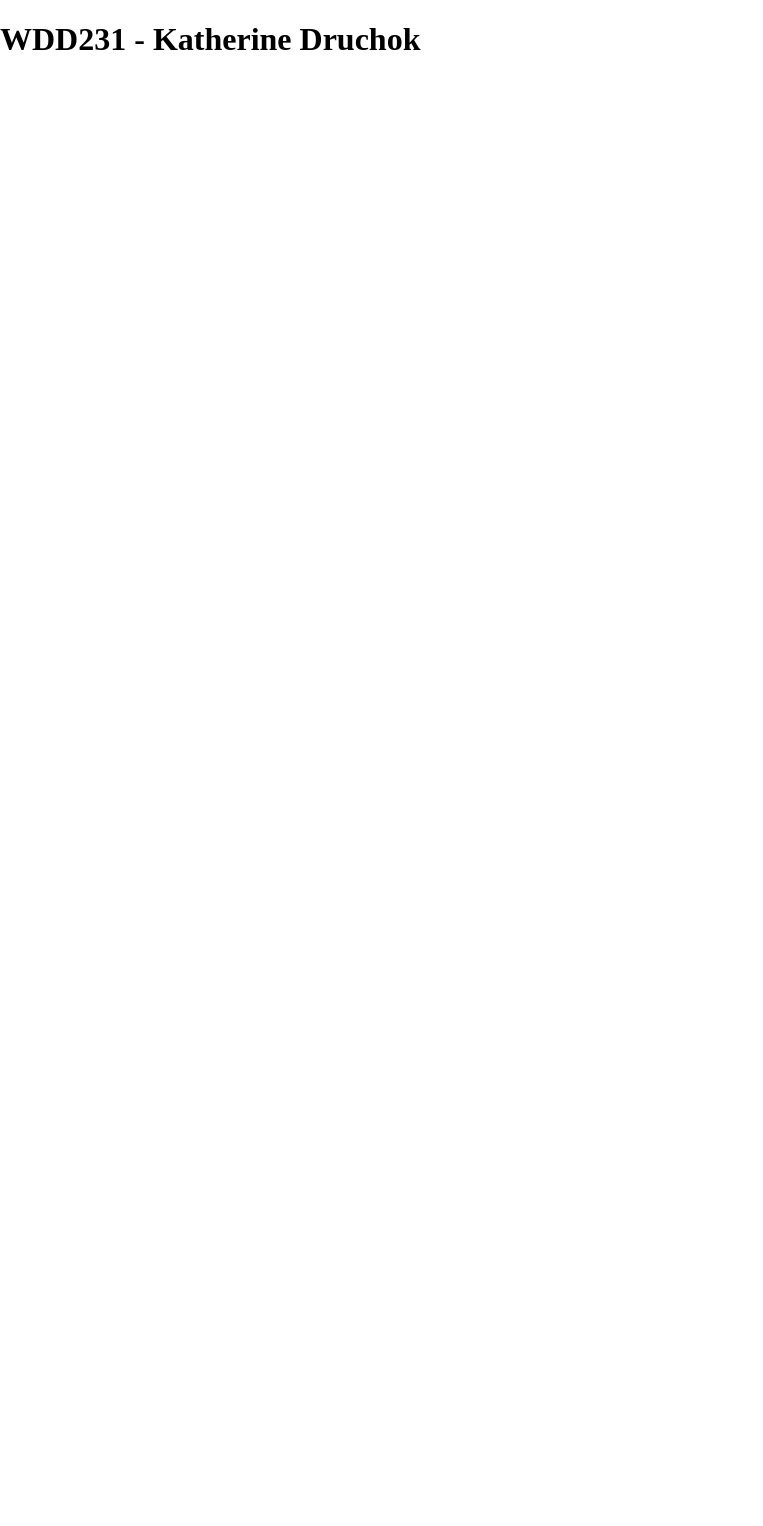
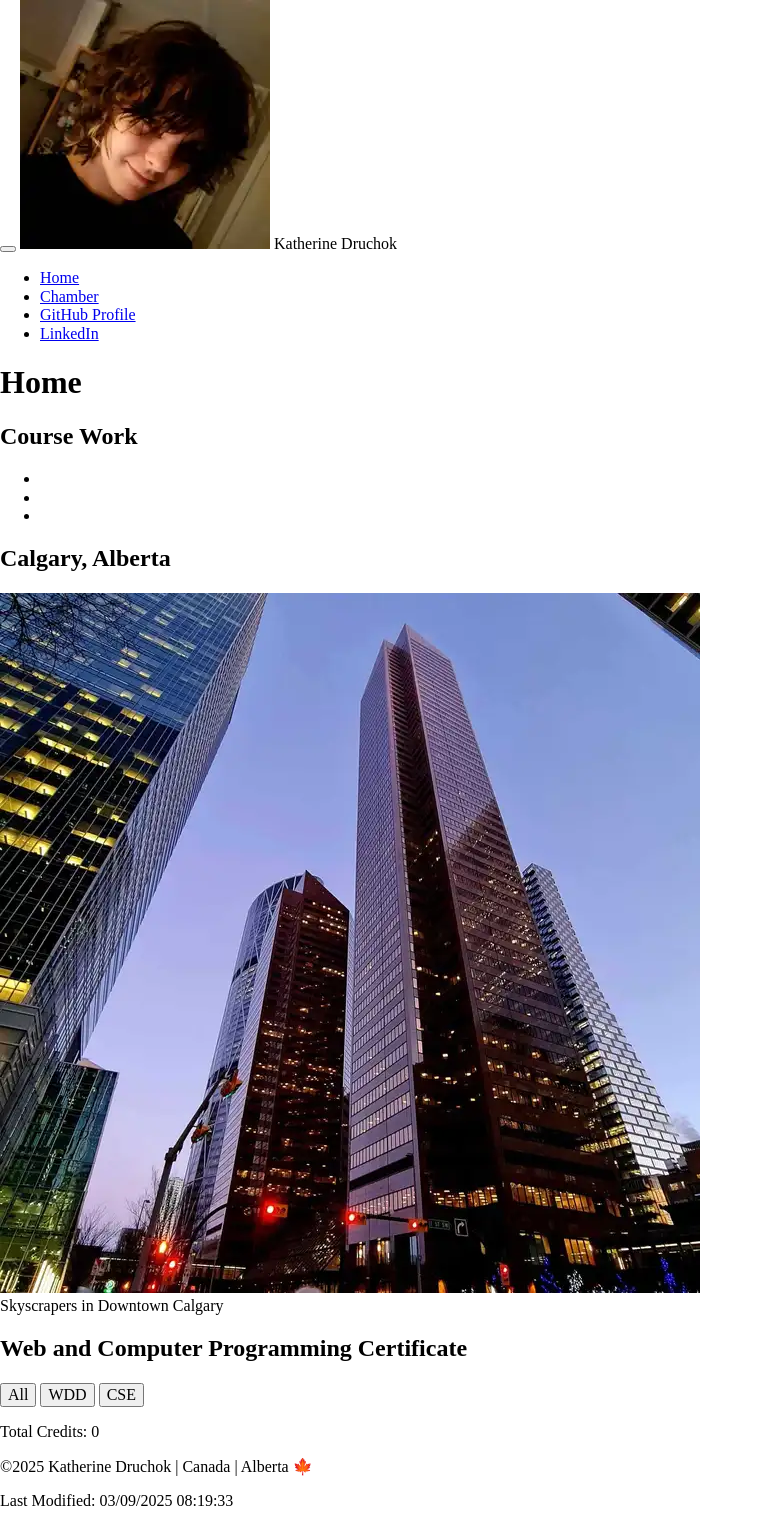
Before and after one commit to 0x-moon-x0/wdd231, a plain HTML site: page index.html in a window 1280 px wide. Shown: the whole page, without its empty margins (0-763 px from the left). Before the commit the page ends 800 px from the top, so only its background shows below. Drawn offline with Linux system fonts and the light colour scheme.

Commit message:
started on creating the course home page

```diff
--- a/index.html
+++ b/index.html
@@ -3,11 +3,76 @@
 <head>
     <meta charset="UTF-8">
     <meta name="viewport" content="width=device-width, initial-scale=1.0">
-    <title>Main Page</title>
+    <title>Course Home Page</title>
+    <meta name="author" content="Katherine Druchok">
+    <meta name="description" content="A home page for the WDD231 course.">
     <link rel="stylesheet" href="styles/normalize.css">
-    <!-- or <link rel="stylesheet" href="https://cdnjs.cloudflare.com/ajax/libs/normalize/8.0.1/normalize.min.css"> -->
+    <link rel="stylesheet" href="styles/home.css">
+    <link rel="stylesheet" href="styles/home-large.css">
+    <link rel="preconnect" href="https://fonts.googleapis.com">
+    <link rel="preconnect" href="https://fonts.gstatic.com" crossorigin>
+    <link href="https://fonts.googleapis.com/css2?family=Urbanist:ital,wght@0,100..900;1,100..900&display=swap" rel="stylesheet">
+    <script src="scripts/navigation.js" defer></script>
+    <script src="scripts/course.js" defer></script>
+    <script src="scripts/date.js" defer></script>
 </head>
+
 <body>
-    <h1>WDD231 - Katherine Druchok</h1>
+
+    <header>
+        <button id="menu"></button>
+        <img src="images/selfie.webp" alt="Katherine Druchok Selfie">
+        <span>Katherine Druchok</span>
+
+        <div class="nav-container">
+            <nav>
+                <ul class="navbar">
+                    <li><a href="index.html">Home</a></li>
+                    <li><a href="#">Chamber</a></li>
+                    <li><a href="https://github.com/0x-moon-x0">GitHub Profile</a></li>
+                    <li><a href="www.linkedin.com/in/katherine-druchok">LinkedIn</a></li>
+                </ul>
+            </nav>
+        </div>
+    </header>
+
+    <main>
+        <h1>Home</h1>
+
+        <section id="course">
+            <h2>Course Work</h2>
+            <ul>
+                <li> </li>
+                <li> </li>
+                <li> </li>
+            </ul>
+        </section>
+
+        <section id="place">
+            <h2>Calgary, Alberta</h2>
+            <img src="images/downtown.webp" alt="Calgary, Downtown">
+            <figcaption>Skyscrapers in Downtown Calgary</figcaption>
+        </section>
+
+        <section id="certificate">
+            <h2>Web and Computer Programming Certificate</h2>
+
+            <div id="filter-buttons">
+                <button id="all-btn">All</button>
+                <button id="wdd-btn">WDD</button>
+                <button id="cse-btn">CSE</button>
+            </div>
+
+            <div id="courses-list"></div>
+
+            <p>Total Credits: <span id="total-credits">0</span></p>
+        </section>
+    </main>
+
+    <footer>
+        <p>©<span id="currentyear"></span> Katherine Druchok | Canada | Alberta 🍁</p>
+        <p>Last Modified: <span id="lastModified"></span></p>
+    </footer>
+
 </body>
 </html>
--- /dev/null
+++ b/scripts/course.js
@@ -0,0 +1,105 @@
+const courses = [
+    {
+        subject: 'CSE',
+        number: 110,
+        title: 'Introduction to Programming',
+        credits: 2,
+        certificate: 'Web and Computer Programming',
+        description: 'This course will introduce students to programming. It will introduce the building blocks of programming languages (variables, decisions, calculations, loops, array, and input/output) and use them to solve problems.',
+        technology: [
+            'Python'
+        ],
+        completed: true
+    },
+    {
+        subject: 'WDD',
+        number: 130,
+        title: 'Web Fundamentals',
+        credits: 2,
+        certificate: 'Web and Computer Programming',
+        description: 'This course introduces students to the World Wide Web and to careers in web site design and development. The course is hands on with students actually participating in simple web designs and programming. It is anticipated that students who complete this course will understand the fields of web design and development and will have a good idea if they want to pursue this degree as a major.',
+        technology: [
+            'HTML',
+            'CSS'
+        ],
+        completed: true
+    },
+    {
+        subject: 'CSE',
+        number: 111,
+        title: 'Programming with Functions',
+        credits: 2,
+        certificate: 'Web and Computer Programming',
+        description: 'CSE 111 students become more organized, efficient, and powerful computer programmers by learning to research and call functions written by others; to write, call , debug, and test their own functions; and to handle errors within functions. CSE 111 students write programs with functions to solve problems in many disciplines, including business, physical science, human performance, and humanities.',
+        technology: [
+            'Python'
+        ],
+        completed: true
+    },
+    {
+        subject: 'CSE',
+        number: 210,
+        title: 'Programming with Classes',
+        credits: 2,
+        certificate: 'Web and Computer Programming',
+        description: 'This course will introduce the notion of classes and objects. It will present encapsulation at a conceptual level. It will also work with inheritance and polymorphism.',
+        technology: [
+            'C#'
+        ],
+        completed: true
+    },
+    {
+        subject: 'WDD',
+        number: 131,
+        title: 'Dynamic Web Fundamentals',
+        credits: 2,
+        certificate: 'Web and Computer Programming',
+        description: 'This course builds on prior experience in Web Fundamentals and programming. Students will learn to create dynamic websites that use JavaScript to respond to events, update content, and create responsive user experiences.',
+        technology: [
+            'HTML',
+            'CSS',
+            'JavaScript'
+        ],
+        completed: true
+    },
+    {
+        subject: 'WDD',
+        number: 231,
+        title: 'Frontend Web Development I',
+        credits: 2,
+        certificate: 'Web and Computer Programming',
+        description: 'This course builds on prior experience with Dynamic Web Fundamentals and programming. Students will focus on user experience, accessibility, compliance, performance optimization, and basic API usage.',
+        technology: [
+            'HTML',
+            'CSS',
+            'JavaScript'
+        ],
+        completed: false
+    }
+];
+
+const courseList = document.getElementById('course-list');
+const totalCredits = document.getElementById('total-credits');
+
+function displayCourses(filter = 'All') {
+    let filteredCourses = courses;
+
+    if (filter != 'All') {
+        filteredCourses = courses.filter(course => course.subject === filter);
+    }
+
+    courseList.innerHTML = filteredCourses.map(course => `
+        <div class='course-card ${course.completed ? 'completed' : 'incomplete'}'>
+            <p>${course.subject} ${course.number}</p>
+        </div>
+    `).join('');
+
+    const total = filteredCourses.reduce((sum, course) => sum + course.credits, 0);
+    totalCredits.textContent = total;
+}
+
+document.getElementById('all-btn').addEventListener('click', () => displayCourses('All'));
+document.getElementById('cse-btn').addEventListener('click', () => displayCourses('CSE'));
+document.getElementById('wdd-btn').addEventListener('click', () => displayCourses('WDD'));
+
+displayCourses();
--- /dev/null
+++ b/scripts/date.js
@@ -0,0 +1,2 @@
+document.getElementById("currentyear").innerHTML = new Date().getFullYear();
+document.getElementById("lastModified").innerHTML = document.lastModified;
--- /dev/null
+++ b/scripts/navigation.js
@@ -0,0 +1,7 @@
+const hamButton = document.querySelector('#menu');
+const navigation = document.querySelector('.navbar');
+
+hamButton.addEventListener('click', () => {
+    navigation.classList.toggle('open');
+    hamButton.classList.toggle('open');
+});
--- /dev/null
+++ b/styles/home.css
@@ -0,0 +1,7 @@
+:root {
+    --font: "Urbanist", sans-serif;
+    --theme-color: #B58DB6;
+    --light-color: #F4F4ED;
+    --dark-color: #201E1E;
+    --
+}
```
Also changed, not shown: images/downtown.webp (added), images/selfie.webp (added), styles/home-large.css (added).
